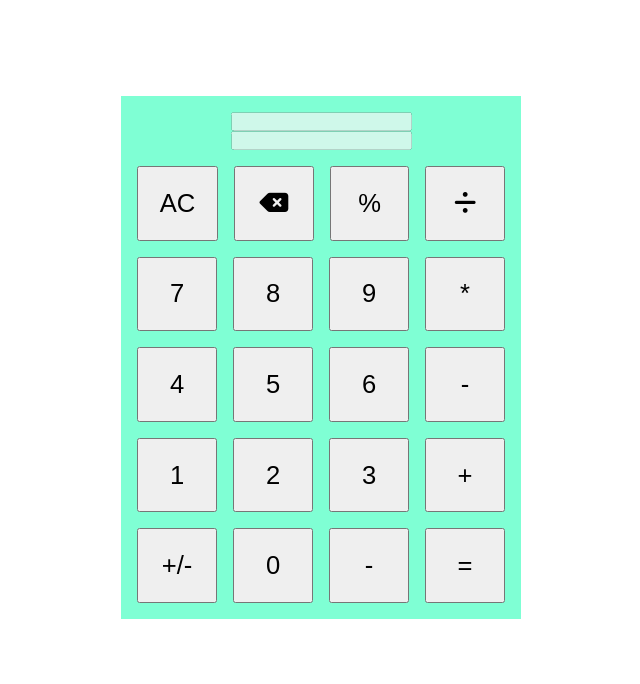
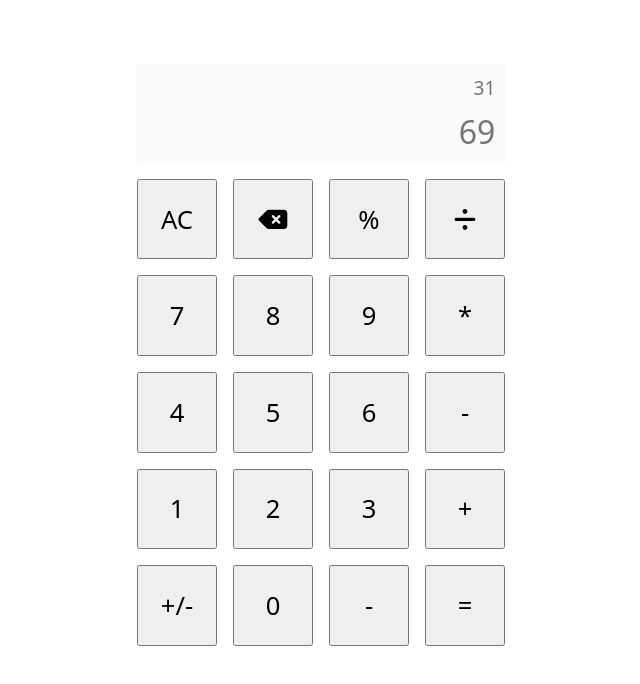
Before and after one commit to OguzhanKadakal/odin-project-calculator, a plain HTML site: page index.html in a window 1280 px wide. Shown: the whole page, without its empty margins (319-959 px from the left). Drawn offline with Linux system fonts and the light colour scheme; a web font is replaced by a local one.

Commit message:
Adjust display and remove font due to bug

```diff
--- a/index.html
+++ b/index.html
@@ -11,8 +11,8 @@
 <body>
     <div id="calculator">
         <div id="display-container">
-            <input id="display-top" class="display-screen" type="text" disabled>
-            <input id="display" class="display-screen" type="text" disabled>
+            <input id="display-top" class="display-screen" type="text" disabled placeholder="31">
+            <input id="display-bottom" class="display-screen" type="text" disabled placeholder="69">
         </div>
         <div id="button-container">
             <button id="allClear" class="btn delete">AC</button>
--- a/styles.css
+++ b/styles.css
@@ -1,31 +1,56 @@
-@import url('https://fonts.cdnfonts.com/css/digital-7-mono');
+
 * {
     box-sizing: border-box;
     margin: 0;
     padding: 0;
-    font-family: 'Digital-7 Mono', sans-serif;
+    font-family: system-ui, -apple-system, BlinkMacSystemFont, 'Segoe UI', Roboto, Oxygen, Ubuntu, Cantarell, 'Open Sans', 'Helvetica Neue', sans-serif;
 }
 
 #calculator {
     display: flex;
     flex-direction: column;
-    justify-content: center;
-    align-items: center;
-    width: 97%;
+    width: 90%;
     max-width: 400px;
-    margin: 6rem auto;
-    background-color: aquamarine;
+    margin: 3rem auto;
     gap: 1rem;
     padding: 1rem;
+}
+
+/*Display Screen*/
+#display-container {
+    display: flex;
+    flex-direction: column;
 }
 
 #display-container {
     display: flex;
     flex-direction: column;
-    justify-content: center;
-    align-items: center;
+    height: 100%;
 }
 
+.display-screen {
+    text-align: right;
+    width: 100%;
+    border: none;
+    padding: 0.6rem;
+}
+
+#display-top {
+    font-size: 1.2rem;
+    max-height: 60px;
+    overflow: hidden;
+}
+
+#display-bottom {
+    font-size: 2rem;
+    max-height: 120px;
+    overflow: hidden;
+    padding-top: 0;
+}
+
+
+
+/*Buttons*/
 #button-container {
     display: flex;
     flex-wrap: wrap;
```
